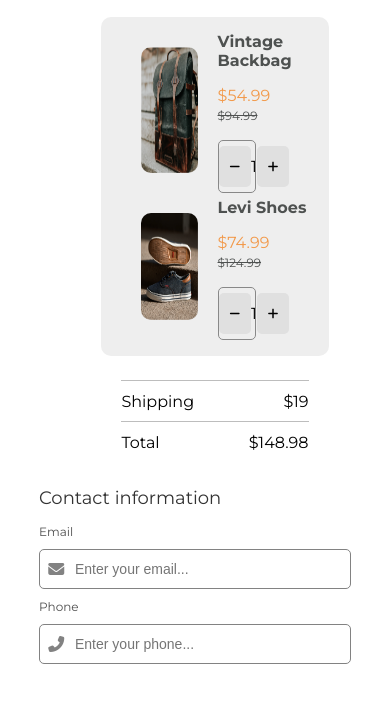
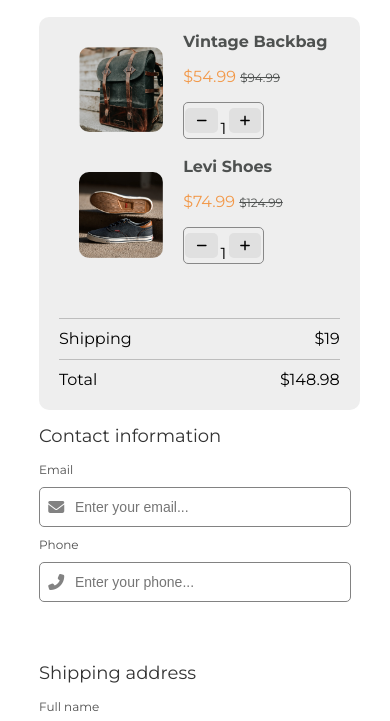
Before and after one commit to EnginKosure/cw_projects, a plain HTML site: page codding_challenge_Checkout/index.html in a window 390 px wide. Shown: the part 62-783 px from the top of the page. Drawn offline with Linux system fonts and the light colour scheme.

Commit message:
responsive refactored

```diff
--- a/codding_challenge_Checkout/sass/_media.scss
+++ b/codding_challenge_Checkout/sass/_media.scss
@@ -5,5 +5,19 @@
       "product"
       "contact"
       "button" !important;
+    aside {
+      width: 90% !important;
+      left: 0 !important;
+      height: 95% !important;
+      .product {
+        .quantity-controller {
+          width: 50% !important;
+          height: 35px;
+        }
+      }
+    }
+  }
+  .continue {
+    width: 35% !important;
   }
 }
```
Also changed, not shown: codding_challenge_Checkout/style.css, 1 other file.
